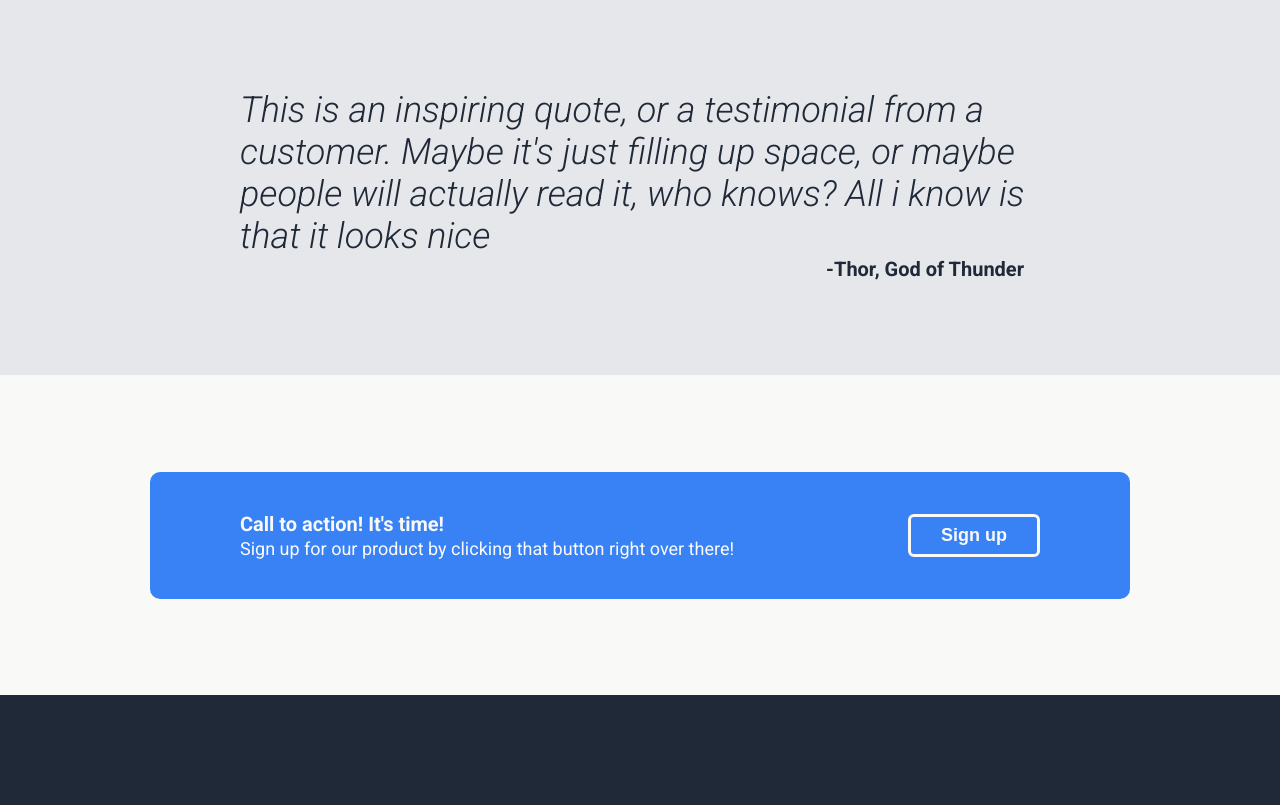
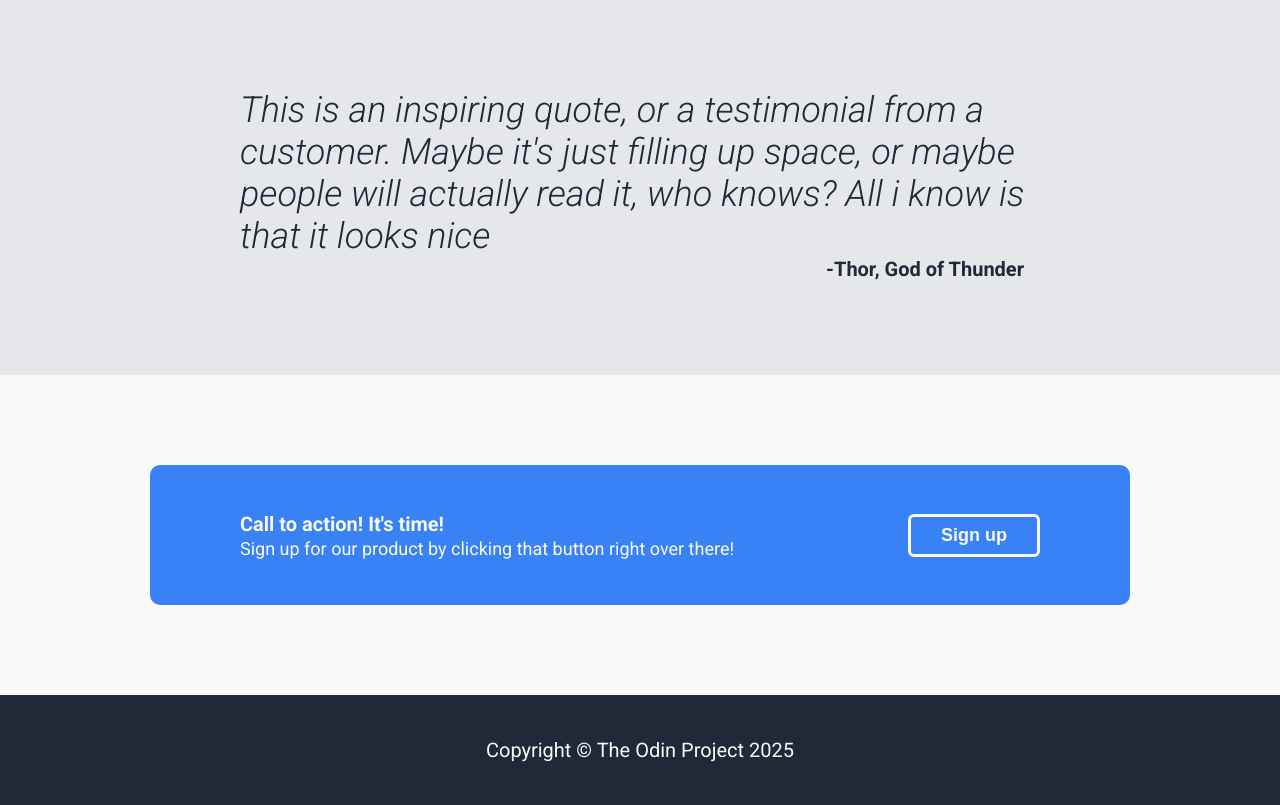
Before and after one commit to NOKUBONGA-226/Landing-Page, a plain HTML site: page index.html in a window 1280 px wide. Shown: the part 990-1795 px from the top of the page. Before the commit the page ends 1685 px from the top, so only its background shows below. Drawn offline with Linux system fonts and the light colour scheme.

Commit message:
Add footer to the page
Added style to footer and added flex direction to body

```diff
--- a/index.html
+++ b/index.html
@@ -86,5 +86,9 @@
         </div>
     </div>
 
+    <div class="footer">
+        Copyright &copy; The Odin Project 2025
+    </div>
+
 </body>
 </html>
--- a/style.css
+++ b/style.css
@@ -5,8 +5,9 @@ body {
     font-family: 'Roboto', sans-serif, Verdana,Arial;
     margin: 0;
     padding : 0;
-    height: 100vh;
     background-color: #1f2937;
+    display: flex;
+    flex-direction: column;
 }
 
 .header-container ul{
@@ -166,7 +167,11 @@ img{
     background-color: #3882f6;
     border-radius: 10px;
     width: 900px;
+    height: 60px;
     padding: 40px;
+    display: flex;
+    justify-content: center;
+    align-items: center;
 }
 
 .action-button-container{
@@ -200,3 +205,13 @@ img{
     border-radius: 6px;
     cursor: pointer;
 }
+
+.footer{
+    color: #F9FAF8;
+    font-size: 20px;
+    height: 50px;
+    padding: 30px;
+    display: flex;
+    justify-content: center;
+    align-items: center;
+}
```
